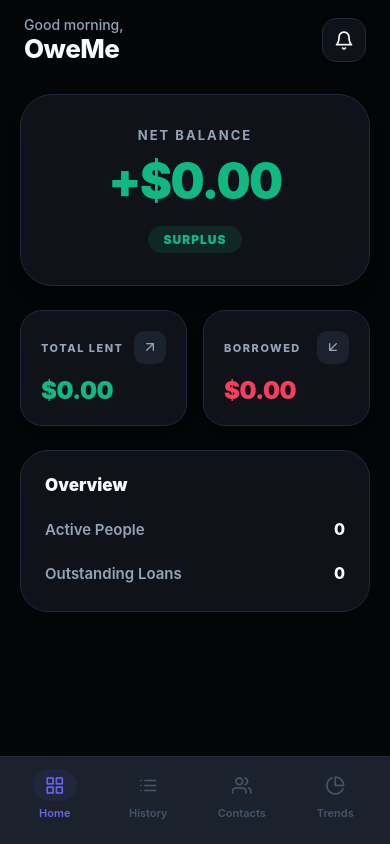
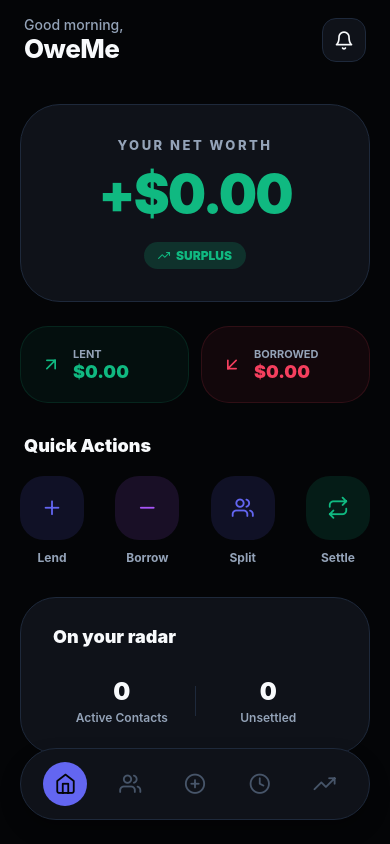
Before and after one commit to Kaleab-Shewangizaw/OweMe, a React Native app: screen / in a window 390 px wide. Built offline with nearby package versions, Linux system fonts and the light colour scheme.

Commit message:
feat: redesign DashboardScreen with hero balance card, quick action grid, and updated activity charts

```diff
--- a/App.tsx
+++ b/App.tsx
@@ -10,14 +10,16 @@
 import { TransactionsScreen } from './src/presentation/screens/TransactionsScreen';
 import { colors } from './src/presentation/theme/colors';
 
-type TabKey = 'dashboard' | 'transactions' | 'people' | 'insights';
+type TabKey = 'dashboard' | 'people' | 'transaction_new' | 'transactions_history' | 'insights';
 
 const tabs: { key: TabKey; label: string; icon: string }[] = [
-  { key: 'dashboard', label: 'Home', icon: 'grid' },
-  { key: 'transactions', label: 'History', icon: 'list' },
+  { key: 'dashboard', label: 'Home', icon: 'home' },
   { key: 'people', label: 'Contacts', icon: 'users' },
-  { key: 'insights', label: 'Trends', icon: 'pie-chart' },
+  { key: 'transaction_new', label: 'New', icon: 'plus-circle' },
+  { key: 'transactions_history', label: 'History', icon: 'clock' },
+  { key: 'insights', label: 'Trends', icon: 'trending-up' },
 ];
+
 
 export default function App() {
   const ledger = useLedger();
@@ -67,9 +69,10 @@
               <View style={[styles.tabIconContainer, isActive ? styles.tabIconActive : null]}>
                 <Feather
                   name={tab.icon as any}
-                  size={20}
-                  color={isActive ? colors.primary : colors.textMuted}
+                  size={22}
+                  color={isActive ? colors.background : colors.textMuted}
                 />
+
               </View>
               <Text style={[styles.tabLabel, isActive ? styles.tabLabelActive : null]}>
                 {tab.label}
@@ -84,13 +87,21 @@
 
 const renderContent = (tab: TabKey, ledger: ReturnType<typeof useLedger>) => {
   switch (tab) {
-    case 'dashboard': return <DashboardScreen ledger={ledger} />;
-    case 'transactions': return <TransactionsScreen ledger={ledger} />;
-    case 'people': return <PeopleScreen ledger={ledger} />;
-    case 'insights': return <InsightsScreen ledger={ledger} />;
-    default: return null;
+    case 'dashboard':
+      return <DashboardScreen ledger={ledger} />;
+    case 'people':
+      return <PeopleScreen ledger={ledger} />;
+    case 'transaction_new':
+      return <TransactionsScreen key="new" ledger={ledger} initialMode="add" />;
+    case 'transactions_history':
+      return <TransactionsScreen key="history" ledger={ledger} initialMode="history" />;
+    case 'insights':
+      return <InsightsScreen ledger={ledger} />;
+    default:
+      return null;
   }
 };
+
 
 const styles = StyleSheet.create({
   safeArea: {
@@ -136,37 +147,46 @@
   },
   tabBar: {
     flexDirection: 'row',
-    backgroundColor: colors.surfaceAlt,
-    paddingTop: 12,
-    paddingBottom: 24,
-    paddingHorizontal: 8,
-    borderTopWidth: 1,
-    borderTopColor: colors.border,
-    gap: 0,
+    backgroundColor: colors.surface,
+    position: 'absolute',
+    bottom: 24,
+    left: 20,
+    right: 20,
+    height: 72,
+    borderRadius: 36,
+    paddingHorizontal: 12,
+    alignItems: 'center',
+    borderWidth: 1,
+    borderColor: colors.border,
+    shadowColor: '#000',
+    shadowOffset: { width: 0, height: 10 },
+    shadowOpacity: 0.3,
+    shadowRadius: 20,
+    elevation: 10,
   },
   tabItem: {
     flex: 1,
     alignItems: 'center',
-    gap: 5,
+    justifyContent: 'center',
+    height: '100%',
   },
   tabIconContainer: {
     width: 44,
-    height: 32,
+    height: 44,
     alignItems: 'center',
     justifyContent: 'center',
-    borderRadius: 16,
+    borderRadius: 22,
   },
   tabIconActive: {
-    backgroundColor: colors.primary + '15',
+    backgroundColor: colors.primary,
   },
   tabLabel: {
-    fontSize: 11,
-    fontWeight: '600',
-    color: colors.textMuted,
+    display: 'none', // Hide labels for a cleaner minimal look, icon-only focus
   },
   tabLabelActive: {
     color: colors.primary,
   },
+
   metaText: {
     color: colors.textSecondary,
     fontSize: 14,
--- a/src/presentation/screens/DashboardScreen.tsx
+++ b/src/presentation/screens/DashboardScreen.tsx
@@ -1,9 +1,8 @@
-import { Dimensions, ScrollView, StyleSheet, Text, View } from 'react-native';
+import { Dimensions, Pressable, ScrollView, StyleSheet, Text, View } from 'react-native';
 import { LineChart } from 'react-native-chart-kit';
+import { Feather } from '@expo/vector-icons';
 
 import { LedgerViewModel } from '../../application/hooks/useLedger';
-import { SectionCard } from '../components/SectionCard';
-import { StatCard } from '../components/StatCard';
 import { colors } from '../theme/colors';
 
 type DashboardScreenProps = {
@@ -18,84 +17,126 @@
   const { totalLent, totalBorrowed, netBalance, historicalBalance } = ledger.dashboard;
 
   const chartData = {
-    labels: historicalBalance.slice(-6).map(b => b.date.split('-')[2]), // Last 6 days
+    labels: historicalBalance.slice(-6).map(b => b.date.split('-')[2]),
     datasets: [{
       data: historicalBalance.length > 0 ? historicalBalance.slice(-6).map(b => b.balance) : [0],
       color: (opacity = 1) => colors.primary,
-      strokeWidth: 3
+      strokeWidth: 4
     }]
   };
 
   return (
-    <ScrollView style={styles.container} contentContainerStyle={styles.content}>
-      <View style={styles.balanceCard}>
-        <Text style={styles.balanceLabel}>Net Balance</Text>
-        <Text style={[styles.balanceValue, { color: netBalance >= 0 ? colors.positive : colors.negative }]}>
-          {netBalance >= 0 ? '+' : '-'}{formatCurrency(netBalance)}
-        </Text>
-        <View style={[styles.statusBadge, { backgroundColor: netBalance >= 0 ? colors.positive + '20' : colors.negative + '20' }]}>
-          <Text style={[styles.statusText, { color: netBalance >= 0 ? colors.positive : colors.negative }]}>
-            {netBalance >= 0 ? 'Surplus' : 'Deficit'}
+    <ScrollView style={styles.container} contentContainerStyle={styles.content} showsVerticalScrollIndicator={false}>
+      {/* Hero Balance Section */}
+      <View style={styles.hero}>
+        <View style={styles.heroContent}>
+          <Text style={styles.heroLabel}>Your Net Worth</Text>
+          <Text style={[styles.heroValue, { color: netBalance >= 0 ? colors.positive : colors.negative }]}>
+            {netBalance >= 0 ? '+' : '-'}{formatCurrency(netBalance)}
           </Text>
+          <View style={[styles.heroBadge, { backgroundColor: netBalance >= 0 ? colors.positive + '30' : colors.negative + '30' }]}>
+            <Feather
+              name={netBalance >= 0 ? "trending-up" : "trending-down"}
+              size={12}
+              color={netBalance >= 0 ? colors.positive : colors.negative}
+            />
+            <Text style={[styles.heroBadgeText, { color: netBalance >= 0 ? colors.positive : colors.negative }]}>
+              {netBalance >= 0 ? 'Surplus' : 'Deficit'}
+            </Text>
+          </View>
         </View>
       </View>
 
-      <View style={styles.grid}>
-        <StatCard
-          label="Total Lent"
-          value={formatCurrency(totalLent)}
-          valueColor={colors.positive}
-          icon="arrow-up-right"
-        />
-        <StatCard
-          label="Borrowed"
-          value={formatCurrency(totalBorrowed)}
-          valueColor={colors.negative}
-          icon="arrow-down-left"
-        />
+      {/* Quick Stats Grid */}
+      <View style={styles.statsRow}>
+        <View style={[styles.statBox, { backgroundColor: colors.positive + '10', borderColor: colors.positive + '20' }]}>
+          <Feather name="arrow-up-right" size={20} color={colors.positive} />
+          <View>
+            <Text style={styles.statLabel}>Lent</Text>
+            <Text style={[styles.statValue, { color: colors.positive }]}>{formatCurrency(totalLent)}</Text>
+          </View>
+        </View>
+        <View style={[styles.statBox, { backgroundColor: colors.negative + '10', borderColor: colors.negative + '20' }]}>
+          <Feather name="arrow-down-left" size={20} color={colors.negative} />
+          <View>
+            <Text style={styles.statLabel}>Borrowed</Text>
+            <Text style={[styles.statValue, { color: colors.negative }]}>{formatCurrency(totalBorrowed)}</Text>
+          </View>
+        </View>
       </View>
 
+      {/* Interactive Quick Actions */}
+      <View style={styles.section}>
+        <Text style={styles.sectionHeader}>Quick Actions</Text>
+        <View style={styles.actionsGrid}>
+          {[
+            { icon: 'plus', label: 'Lend', color: colors.primary },
+            { icon: 'minus', label: 'Borrow', color: colors.accent },
+            { icon: 'users', label: 'Split', color: colors.catShop },
+            { icon: 'repeat', label: 'Settle', color: colors.positive },
+          ].map((action, i) => (
+            <Pressable key={i} style={styles.actionItem}>
+              <View style={[styles.actionIcon, { backgroundColor: action.color + '20' }]}>
+                <Feather name={action.icon as any} size={22} color={action.color} />
+              </View>
+              <Text style={styles.actionLabel}>{action.label}</Text>
+            </Pressable>
+          ))}
+        </View>
+      </View>
+
+      {/* Immersive Chart Section */}
       {historicalBalance.length > 1 && (
-        <SectionCard title="Balance Trend" subtitle="Your financial activity over time">
+        <View style={styles.chartSection}>
+          <Text style={styles.sectionHeader}>Activity Trend</Text>
           <LineChart
             data={chartData}
-            width={screenWidth - 80}
-            height={180}
+            width={screenWidth - 40}
+            height={200}
             chartConfig={{
-              backgroundColor: colors.surface,
-              backgroundGradientFrom: colors.surface,
-              backgroundGradientTo: colors.surface,
+              backgroundColor: colors.background,
+              backgroundGradientFrom: colors.background,
+              backgroundGradientTo: colors.background,
               decimalPlaces: 0,
               color: (opacity = 1) => colors.primary,
-              labelColor: (opacity = 1) => colors.textSecondary,
-              style: { borderRadius: 16 },
+              labelColor: (opacity = 1) => colors.textMuted,
+              strokeWidth: 2,
               propsForDots: {
-                r: "4",
+                r: "5",
                 strokeWidth: "2",
-                stroke: colors.primary
+                stroke: colors.background
+              },
+              propsForBackgroundLines: {
+                stroke: colors.border,
+                strokeDasharray: '4',
               }
             }}
             bezier
+            withVerticalLines={false}
+            withHorizontalLines={true}
             style={styles.chart}
           />
-        </SectionCard>
+        </View>
       )}
 
-      <View style={styles.infoSection}>
-        <Text style={styles.sectionTitle}>Overview</Text>
-        <View style={styles.infoRow}>
-          <Text style={styles.infoLabel}>Active People</Text>
-          <Text style={styles.infoValue}>{ledger.personSummaries.filter(p => p.activeTransactionCount > 0).length}</Text>
-        </View>
-        <View style={styles.infoRow}>
-          <Text style={styles.infoLabel}>Outstanding Loans</Text>
-          <Text style={styles.infoValue}>{ledger.data.transactions.filter(t => t.status === 'active').length}</Text>
+      {/* Fun Glance Section */}
+      <View style={[styles.infoSection, { backgroundColor: colors.surface }]}>
+        <Text style={styles.sectionHeader}>On your radar</Text>
+        <View style={styles.radarRow}>
+          <View style={styles.radarItem}>
+            <Text style={styles.radarValue}>{ledger.personSummaries.filter(p => p.activeTransactionCount > 0).length}</Text>
+            <Text style={styles.radarLabel}>Active Contacts</Text>
+          </View>
+          <View style={styles.verticalDivider} />
+          <View style={styles.radarItem}>
+            <Text style={styles.radarValue}>{ledger.data.transactions.filter(t => t.status === 'active').length}</Text>
+            <Text style={styles.radarLabel}>Unsettled</Text>
+          </View>
         </View>
       </View>
     </ScrollView>
   );
 };
-
 
 const styles = StyleSheet.create({
   container: {
@@ -103,86 +144,143 @@
     backgroundColor: colors.background,
   },
   content: {
+    paddingBottom: 120,
+  },
+
+  hero: {
+    paddingTop: 20,
     paddingHorizontal: 20,
-    paddingBottom: 40,
-    gap: 24,
-    paddingTop: 10,
+    marginBottom: 24,
   },
-  balanceCard: {
+  heroContent: {
+    alignItems: 'center',
+    paddingVertical: 32,
     backgroundColor: colors.surface,
-    borderRadius: 32,
-    padding: 32,
-    alignItems: 'center',
+    borderRadius: 40,
     borderWidth: 1,
     borderColor: colors.border,
-    shadowColor: '#000',
-    shadowOffset: { width: 0, height: 12 },
-    shadowOpacity: 0.2,
-    shadowRadius: 16,
-    elevation: 8,
   },
-  balanceLabel: {
+  heroLabel: {
     color: colors.textSecondary,
     fontSize: 13,
-    fontWeight: '700',
+    fontWeight: '800',
     textTransform: 'uppercase',
-    letterSpacing: 2,
+    letterSpacing: 2.5,
     marginBottom: 8,
   },
-  balanceValue: {
-    fontSize: 48,
+  heroValue: {
+    fontSize: 54,
     fontWeight: '900',
-    letterSpacing: -1.5,
+    letterSpacing: -2,
   },
-  statusBadge: {
+  heroBadge: {
+    flexDirection: 'row',
+    alignItems: 'center',
     marginTop: 16,
-    paddingHorizontal: 16,
+    paddingHorizontal: 14,
     paddingVertical: 6,
     borderRadius: 20,
+    gap: 6,
   },
-  statusText: {
+  heroBadgeText: {
     fontSize: 12,
     fontWeight: '900',
     textTransform: 'uppercase',
-    letterSpacing: 1,
   },
-  grid: {
+  statsRow: {
     flexDirection: 'row',
-    gap: 16,
+    paddingHorizontal: 20,
+    gap: 12,
+    marginBottom: 32,
+  },
+  statBox: {
+    flex: 1,
+    flexDirection: 'row',
+    alignItems: 'center',
+    padding: 20,
+    borderRadius: 28,
+    borderWidth: 1,
+    gap: 12,
+  },
+  statLabel: {
+    color: colors.textSecondary,
+    fontSize: 11,
+    fontWeight: '700',
+    textTransform: 'uppercase',
+  },
+  statValue: {
+    fontSize: 18,
+    fontWeight: '900',
+  },
+  section: {
+    paddingHorizontal: 20,
+    marginBottom: 32,
+  },
+  sectionHeader: {
+    color: colors.textPrimary,
+    fontSize: 18,
+    fontWeight: '900',
+    marginBottom: 20,
+    paddingHorizontal: 4,
+  },
+  actionsGrid: {
+    flexDirection: 'row',
+    justifyContent: 'space-between',
+  },
+  actionItem: {
+    alignItems: 'center',
+    gap: 10,
+  },
+  actionIcon: {
+    width: 64,
+    height: 64,
+    borderRadius: 24,
+    alignItems: 'center',
+    justifyContent: 'center',
+  },
+  actionLabel: {
+    color: colors.textSecondary,
+    fontSize: 12,
+    fontWeight: '700',
+  },
+  chartSection: {
+    paddingHorizontal: 20,
+    marginBottom: 32,
   },
   chart: {
-    marginVertical: 8,
-    borderRadius: 16,
-    marginLeft: -10,
+    marginLeft: -20,
+    marginTop: 10,
   },
   infoSection: {
-    backgroundColor: colors.surface,
-    borderRadius: 28,
-    padding: 24,
+    marginHorizontal: 20,
+    padding: 28,
+    borderRadius: 36,
     borderWidth: 1,
     borderColor: colors.border,
-    gap: 16,
   },
-  sectionTitle: {
+  radarRow: {
+    flexDirection: 'row',
+    alignItems: 'center',
+    marginTop: 10,
+  },
+  radarItem: {
+    flex: 1,
+    alignItems: 'center',
+    gap: 4,
+  },
+  radarValue: {
     color: colors.textPrimary,
-    fontSize: 17,
+    fontSize: 24,
     fontWeight: '900',
-    marginBottom: 4,
   },
-  infoRow: {
-    flexDirection: 'row',
-    justifyContent: 'space-between',
-    alignItems: 'center',
-    paddingVertical: 4,
-  },
-  infoLabel: {
+  radarLabel: {
     color: colors.textSecondary,
-    fontSize: 15,
+    fontSize: 12,
     fontWeight: '600',
   },
-  infoValue: {
-    color: colors.textPrimary,
-    fontSize: 16,
-    fontWeight: '800',
+  verticalDivider: {
+    width: 1,
+    height: 30,
+    backgroundColor: colors.border,
   },
 });
--- a/src/presentation/screens/InsightsScreen.tsx
+++ b/src/presentation/screens/InsightsScreen.tsx
@@ -86,8 +86,9 @@
   },
   content: {
     paddingHorizontal: 24,
-    paddingBottom: 40,
+    paddingBottom: 120,
   },
+
   chart: {
     gap: 16,
     marginTop: 8,
--- a/src/presentation/screens/PeopleScreen.tsx
+++ b/src/presentation/screens/PeopleScreen.tsx
@@ -117,8 +117,9 @@
   },
   scrollContent: {
     paddingHorizontal: 24,
-    paddingBottom: 40,
+    paddingBottom: 120,
   },
+
   list: {
     gap: 4,
   },
--- a/src/presentation/screens/TransactionsScreen.tsx
+++ b/src/presentation/screens/TransactionsScreen.tsx
@@ -11,14 +11,16 @@
 
 type TransactionsScreenProps = {
   ledger: LedgerViewModel;
+  initialMode?: ViewMode;
 };
 
 type ViewMode = 'history' | 'add';
 type SortField = 'date' | 'amount' | 'person';
 type SortOrder = 'asc' | 'desc';
 
-export const TransactionsScreen = ({ ledger }: TransactionsScreenProps) => {
-  const [mode, setMode] = useState<ViewMode>('history');
+export const TransactionsScreen = ({ ledger, initialMode = 'history' }: TransactionsScreenProps) => {
+  const [mode, setMode] = useState<ViewMode>(initialMode);
+
   const [editing, setEditing] = useState<Transaction | null>(null);
   const [search, setSearch] = useState('');
   const [sortField, setSortField] = useState<SortField>('date');
@@ -260,9 +262,10 @@
   },
   scrollContent: {
     paddingHorizontal: 20,
-    paddingBottom: 40,
+    paddingBottom: 120,
     paddingTop: 20,
   },
+
   list: {
     gap: 8,
   },
```
